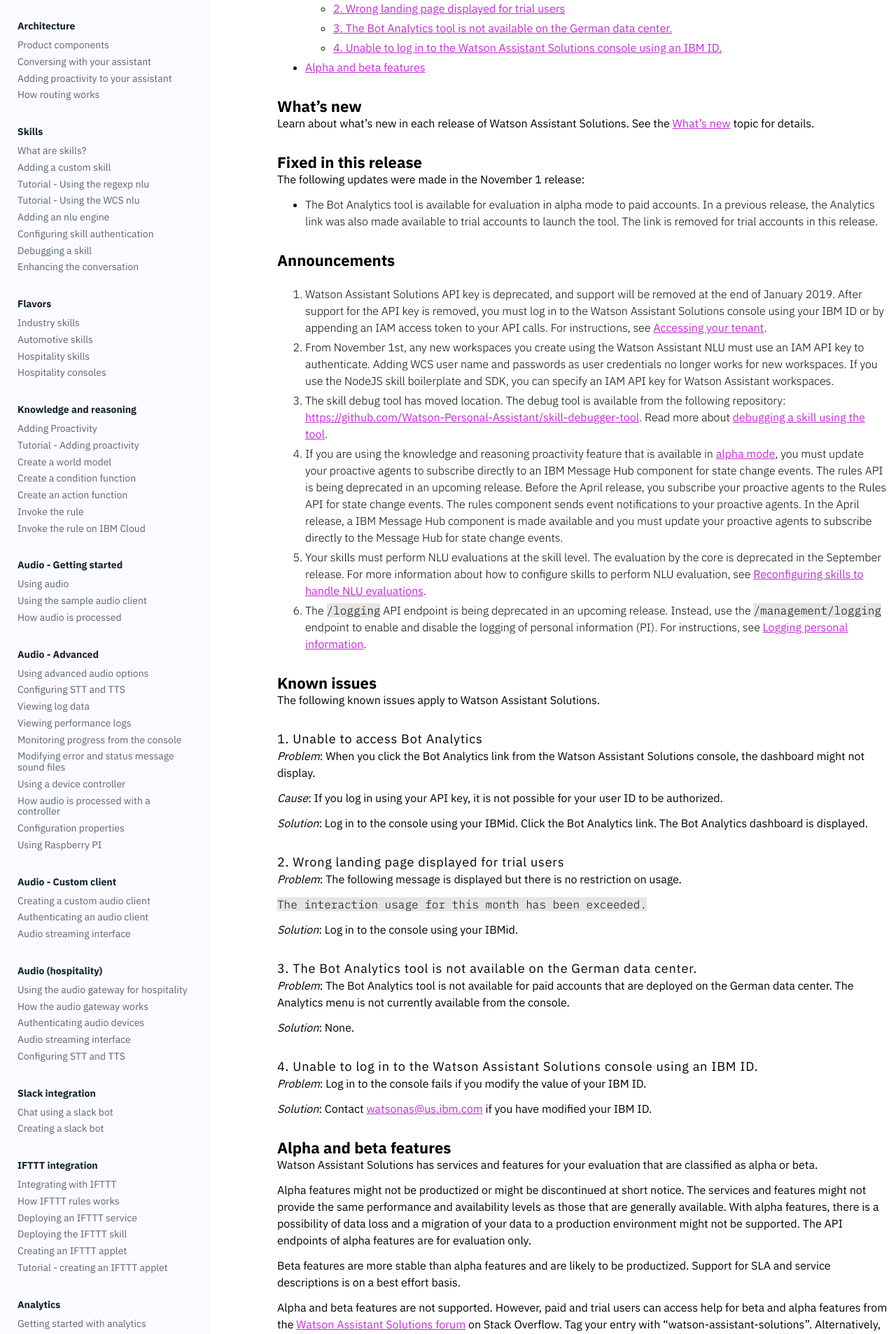
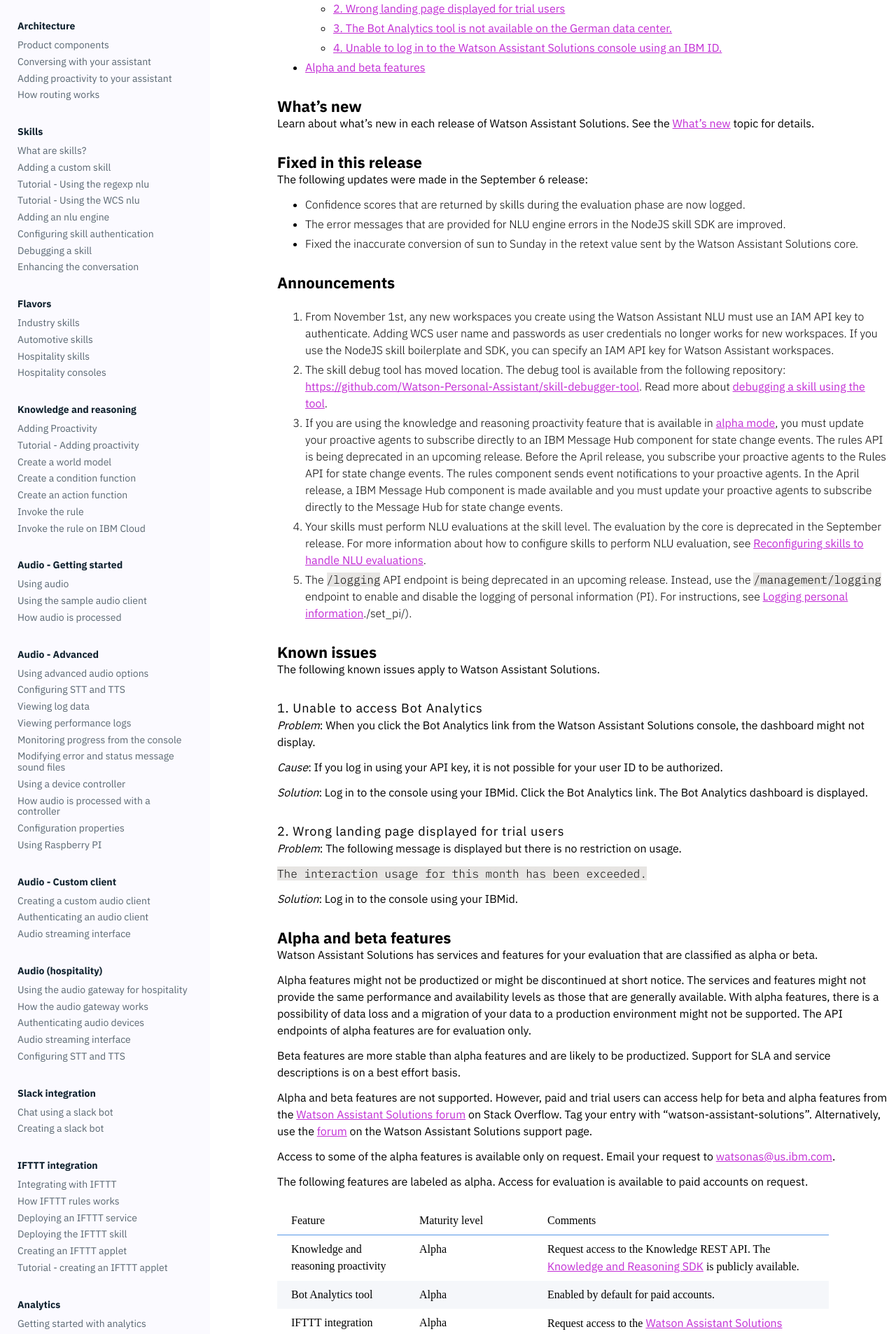
Before and after one commit to Watson-Personal-Assistant/developer, a Jekyll site: the page built from _content/get-help/release_notes.md, in a window 1280 px wide. Shown: the part 376-2282 px from the top of the page at 70% size. Built offline with Jekyll 4.4.1, drawn with Linux system fonts in a browser that asks for light colours; some web fonts are replaced.

Commit message:
Nov not yet deployed

```diff
--- a/_content/get-help/release_notes.md
+++ b/_content/get-help/release_notes.md
@@ -20,18 +20,19 @@
 
 ### Fixed in this release
 
-The following updates were made in the November 1 release:
-
-- The Bot Analytics tool is available for evaluation in alpha mode to paid accounts.  In a previous release, the Analytics link was also made available to trial accounts to launch the tool.  The link is removed for trial accounts in this release.
+The following updates were made in the September 6 release:
+- Confidence scores that are returned by skills during the evaluation phase are now logged.
+- The error messages that are provided for NLU engine errors in the NodeJS skill SDK are improved.
+- Fixed the inaccurate conversion of sun to Sunday in the retext value sent by the Watson Assistant Solutions core.
 
 ### Announcements
 
-1. Watson Assistant Solutions API key is deprecated, and support will be removed at the end of January 2019. After support for the API key is removed, you must log in to the Watson Assistant Solutions console using your IBM ID or by appending an IAM access token to your API calls. For instructions, see [Accessing your tenant]({{site.baseurl}}/get-started/get-api-key/).
-2. From November 1st, any new workspaces you create using the Watson Assistant NLU must use an IAM API key to authenticate.  Adding WCS user name and passwords as user credentials no longer works for new workspaces.  If you use the NodeJS skill boilerplate and SDK, you can specify an IAM API key for Watson Assistant workspaces.
-3. The skill debug tool has moved location.  The debug tool is available from the following repository: [https://github.com/Watson-Personal-Assistant/skill-debugger-tool](https://github.com/Watson-Personal-Assistant/skill-debugger-tool). Read more about [debugging a skill using the tool]({{site.baseurl}}/skill/debugging_a_skill/).
-4. If you are using the knowledge and reasoning proactivity feature that is available in [alpha mode](#alpha-and-beta-features), you must update your proactive agents to subscribe directly to an IBM Message Hub component for state change events. The rules API is being deprecated in an upcoming release. Before the April release, you subscribe your proactive agents to the Rules API for state change events. The rules component sends event notifications to your proactive agents.  In the April release, a IBM Message Hub component is made available and you must update your proactive agents to subscribe directly to the Message Hub for state change events.
-5. Your skills must perform NLU evaluations at the skill level.  The evaluation by the core is deprecated in the September release. For more information about how to configure skills to perform NLU evaluation, see [Reconfiguring skills to handle NLU evaluations]({{site.baseurl}}/further-topics/reconfigure_skill/).
-6. The `/logging` API endpoint is being deprecated in an upcoming release.  Instead, use the `/management/logging` endpoint to enable and disable the logging of personal information (PI).  For instructions, see [Logging personal information]({{site.baseurl}}/further-topics/set_pi/).
+1. From November 1st, any new workspaces you create using the Watson Assistant NLU must use an IAM API key to authenticate.  Adding WCS user name and passwords as user credentials no longer works for new workspaces.  If you use the NodeJS skill boilerplate and SDK, you can specify an IAM API key for Watson Assistant workspaces.
+2.	The skill debug tool has moved location.  The debug tool is available from the following repository: [https://github.com/Watson-Personal-Assistant/skill-debugger-tool](https://github.com/Watson-Personal-Assistant/skill-debugger-tool). Read more about [debugging a skill using the tool]({{site.baseurl}}/skill/debugging_a_skill/).
+3.  If you are using the knowledge and reasoning proactivity feature that is available in [alpha mode](#alpha-and-beta-features), you must update your proactive agents to subscribe directly to an IBM Message Hub component for state change events. The rules API is being deprecated in an upcoming release. Before the April release, you subscribe your proactive agents to the Rules API for state change events. The rules component sends event notifications to your proactive agents.  In the April release, a IBM Message Hub component is made available and you must update your proactive agents to subscribe directly to the Message Hub for state change events.
+4. Your skills must perform NLU evaluations at the skill level.  The evaluation by the core is deprecated in the September release. For more information about how to configure skills to perform NLU evaluation, see [Reconfiguring skills to handle NLU evaluations]({{site.baseurl}}/further-topics/reconfigure_skill/).
+5. The `/logging` API endpoint is being deprecated in an upcoming release.  Instead, use the `/management/logging` endpoint to enable and disable the logging of personal information (PI).  For instructions, see [Logging personal information]({{site.baseurl}}/further-topics/set_pi/)./set_pi/).
+
 
 ### Known issues
 
@@ -52,18 +53,6 @@
 `The interaction usage for this month has been exceeded.`
 
 _Solution_: Log in to the console using your IBMid.
-
-#### 3.	The Bot Analytics tool is not available on the German data center.
-
-_Problem_: The Bot Analytics tool is not available for paid accounts that are deployed on the German data center.  The Analytics menu is not currently available from the console.
-
-_Solution_: None.
-
-#### 4.	Unable to log in to the Watson Assistant Solutions console using an IBM ID.
-
-_Problem_: Log in to the console fails if you modify the value of your IBM ID.
-
-_Solution_: Contact [watsonas@us.ibm.com](mailto:watsonas@us.ibm.com) if you have modified your IBM ID.
 
 ### Alpha and beta features
 
```
